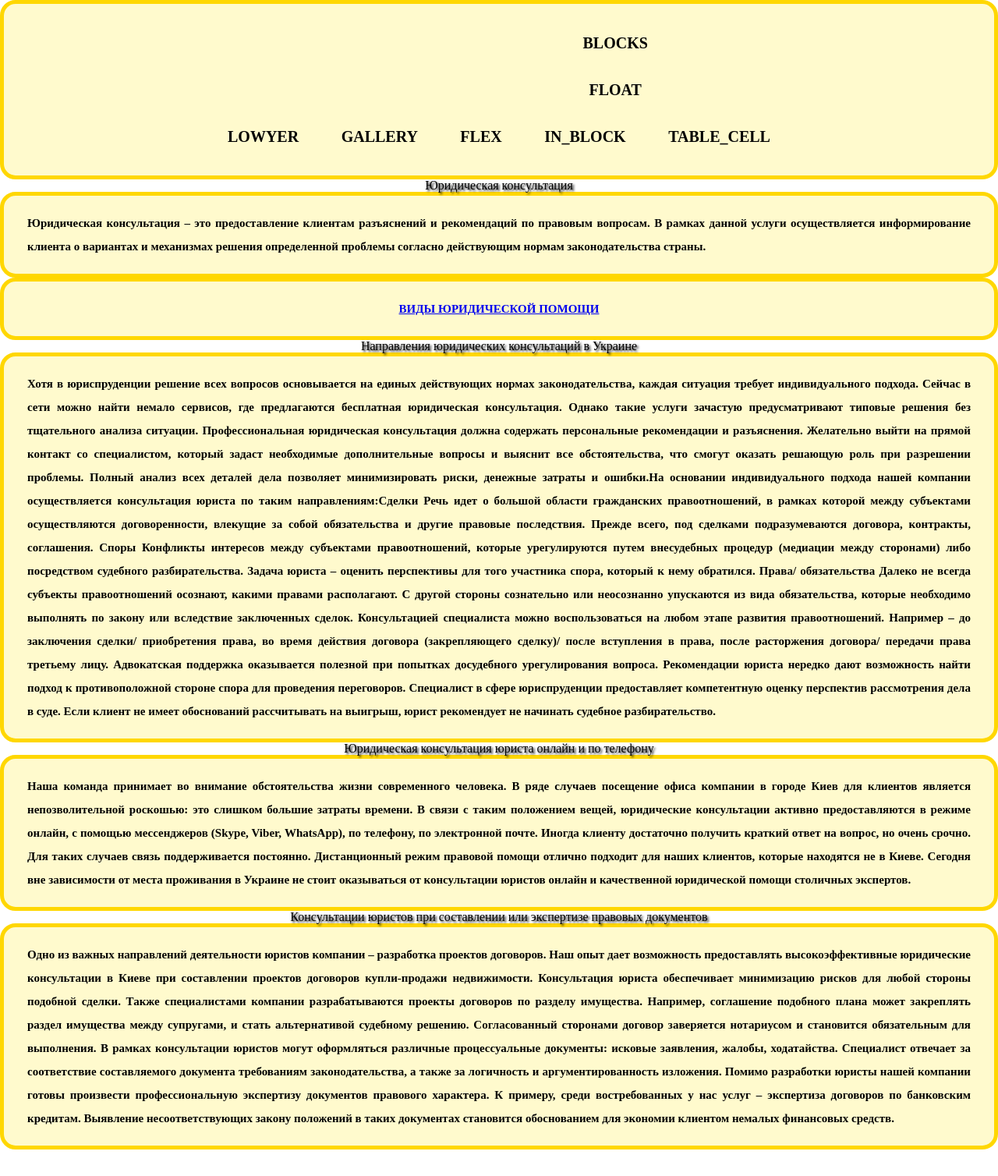
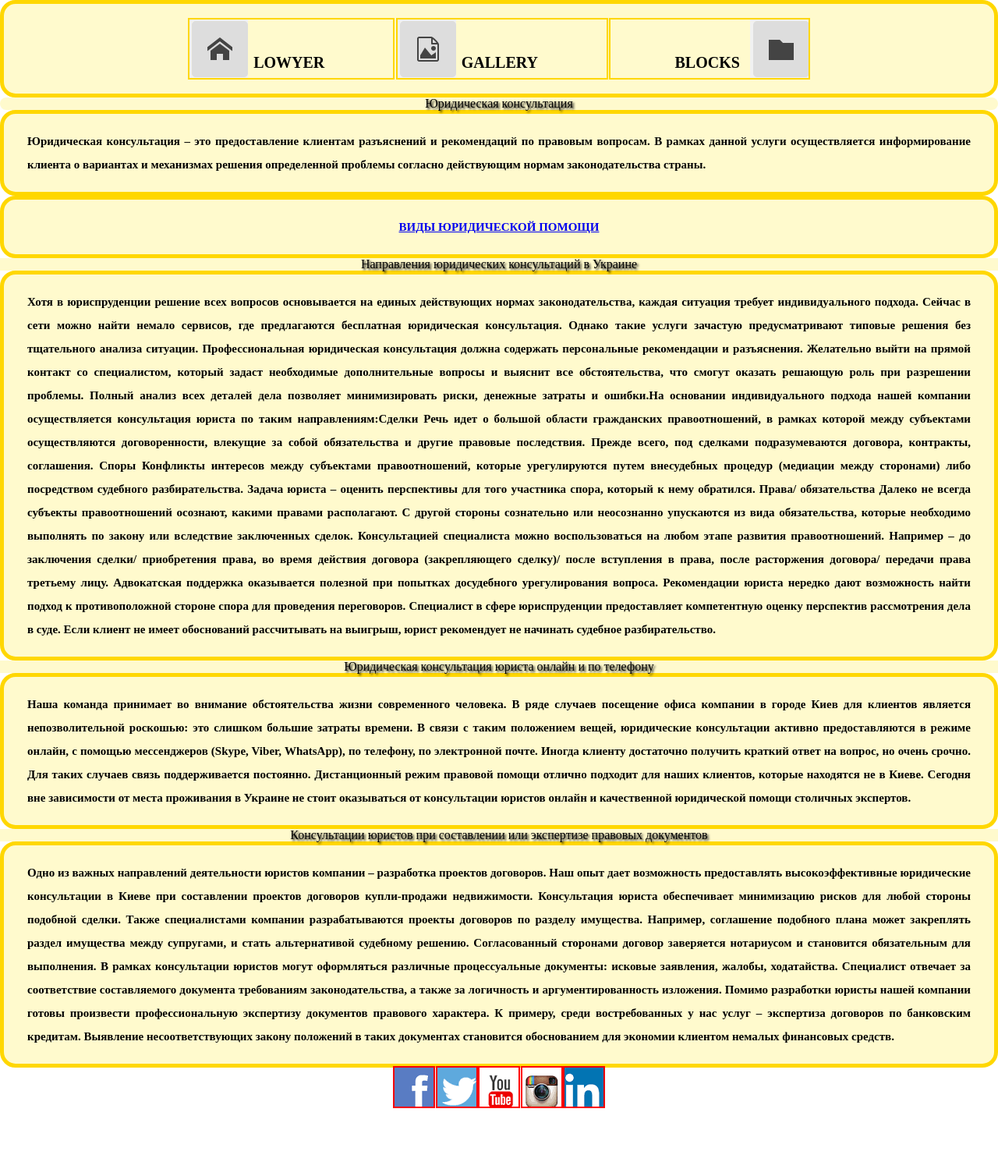
Before and after one commit to DanilBorovoy/lawyer_site, a plain HTML site: page index.html in a window 1280 px wide. Shown: the whole page at 78% size. After the commit the page ends 1423 px from the top, so only its background shows below. Drawn offline with Linux system fonts and the light colour scheme.

Commit message:
Update style.css

```diff
--- a/css/style.css
+++ b/css/style.css
@@ -55,6 +55,223 @@
 
 }
 
+/*menu*/
+
+.top_menu {
+	text-align: center;
+	font-size: 0;
+	position: relative;
+	z-index: 30;
+}
+
+.menu_gorizontal {
+	position: relative;
+
+}
+
+.menu_gorizontal li+li+li:hover .menu_vertical {
+	display: block;
+}
+
+.menu_gorizontal li {
+	display:inline-block;
+	background: lemonchiffon;
+	border-right: 1px solid red;
+	text-transform: uppercase;
+	position: relative;
+
+}
+
+.menu_gorizontal li:last-child {
+	border-right: none;
+}
+
+li:hover {
+	background:blue;
+}
+
+
+.menu_gorizontal li a {
+    font-size: 20px;
+    color: black;
+    display: block;
+    outline: 2px solid gold;
+    position: relative;
+    padding: 40px 88px 5px 82px;
+	text-decoration: none;
+}
+
+.menu_gorizontal li.before a:before {
+    content: "";
+    width: 75px;
+    height: 75px;
+    display: inline-block;
+    background: url(../pic/img/888.png);
+    position: absolute;
+	top: 0px;
+    left: 0px;
+}
+
+.menu_gorizontal li.before a:before {
+    background-position: -1px -10px;
+}
+
+
+
+.menu_gorizontal li+li.before a:before {
+    background-position: -1px -262px;
+}
+
+.menu_gorizontal li a.after:after {
+    content: "";
+    width: 75px;
+    height: 75px;
+    display: inline-block;
+    background: url(../pic/img/888.png);
+    position: absolute;
+	right:0px;
+	top:0px;
+}
+
+
+.menu_gorizontal li+li+li a.after:after {
+    background-position: 93333333px -262px;
+}
+
+.menu_gorizontal li:hover a.after:after {
+    content: "";
+    width: 75px;
+    height: 75px;
+    display: inline-block;
+    position: absolute;
+	right:0px;
+	top:0px;
+}
+
+.menu_vertical {
+	position: absolute;
+	top: 100%;
+	left: 0;
+	display: none;
+	width: 100%;
+}
+
+.menu_vertical li {
+	position: relative;
+	background: yellow;
+	border-right: 1px solid red;
+	text-transform: uppercase;
+	display: block;
+}
+
+.menu_vertical li .main_float:before {
+    content: "";
+    width: 75px;
+    height: 75px;
+    display: inline-block;
+    background: url(../pic/img/777.png) -70px -197px;
+    position: absolute;
+    top: 0px;
+    left: 0px;
+}
+
+.menu_vertical li:hover .main_float:before {
+	background-position: -149px -197px;
+}
+
+
+.menu_vertical li:hover {
+	background:blue;
+}
+.main__float a {
+	background: url('../pic/img/777.png');
+
+}
+
+.menu_float {
+	position: absolute;
+	right:100%;
+	top: 0;
+	display: none;
+}
+
+.menu_float li {
+	position:relative;
+}
+
+
+.menu_vertical:hover .menu_float {
+	display: block;
+}
+
+/* social_menu */
+
+.social_menu {
+	font-size: 0px;
+	text-align: right;
+}
+
+.social_menu li {
+display: inline-block;
+font-size: 20px;
+}
+
+.social_menu li a {
+	display: block;
+	outline: 2px solid red;
+	background: url('../pic/img/777.png');
+	transition: all 1s ease;
+
+}
+
+.social_menu li a{
+	width: 20 px;
+	height: 20px;
+	display: inline-block;
+	font-size: 20px;
+
+}
+
+.social_menu li+li a {
+	background-position: -65px 0;
+
+}
+.social_menu li+li+li a {
+	background-position: -125px 0;
+
+}
+.social_menu li+li+li+li a {
+	background-position: -187px 0;
+
+}
+.social_menu li+li+li+li+li a {
+	background-position: -250px 0;
+
+}
+
+.social_menu li:hover a {
+	background: url('../pic/img/777.png') ;
+
+	background-position: 0 -65px;
+
+}
+
+.social_menu li+li:hover a {
+	background-position: -65px -65px;
+
+}
+.social_menu li+li+li:hover a {
+	background-position: -125px -65px;
+
+}
+.social_menu li+li+li+li:hover a {
+	background-position: -187px -65px;
+
+}
+.social_menu li+li+li+li+li:hover a {
+	background-position: -250px -65px;
+
+}
 
 .wrapper{
                 list-style: square outside;
@@ -66,7 +283,6 @@
 				background: lemonchiffon ;
 				width:auto;
 				height:auto;
-				overflow:auto scroll;
 				margin:0 auto;
 				padding: 20px 30px;
 				border: 5px solid gold;
@@ -95,22 +311,19 @@ p{
 			 text-align: center;
 			 text-shadow: 2px 2px 3px #000;
 		     border-radius: 20px;
+		      background: lemonchiffon;
 		}
+
 
 
 		h2{
 			color:black;
 			 text-align: center;
 			 text-shadow: 2px 2px 3px #000;
+	         background: lemonchiffon;
 	}
 
-.menu{
-	margin: 0;
-	padding: 0;
-	border: 0;
-	font: inherit;
 
-}
 
 	ul{
 		text-align: center;
```
